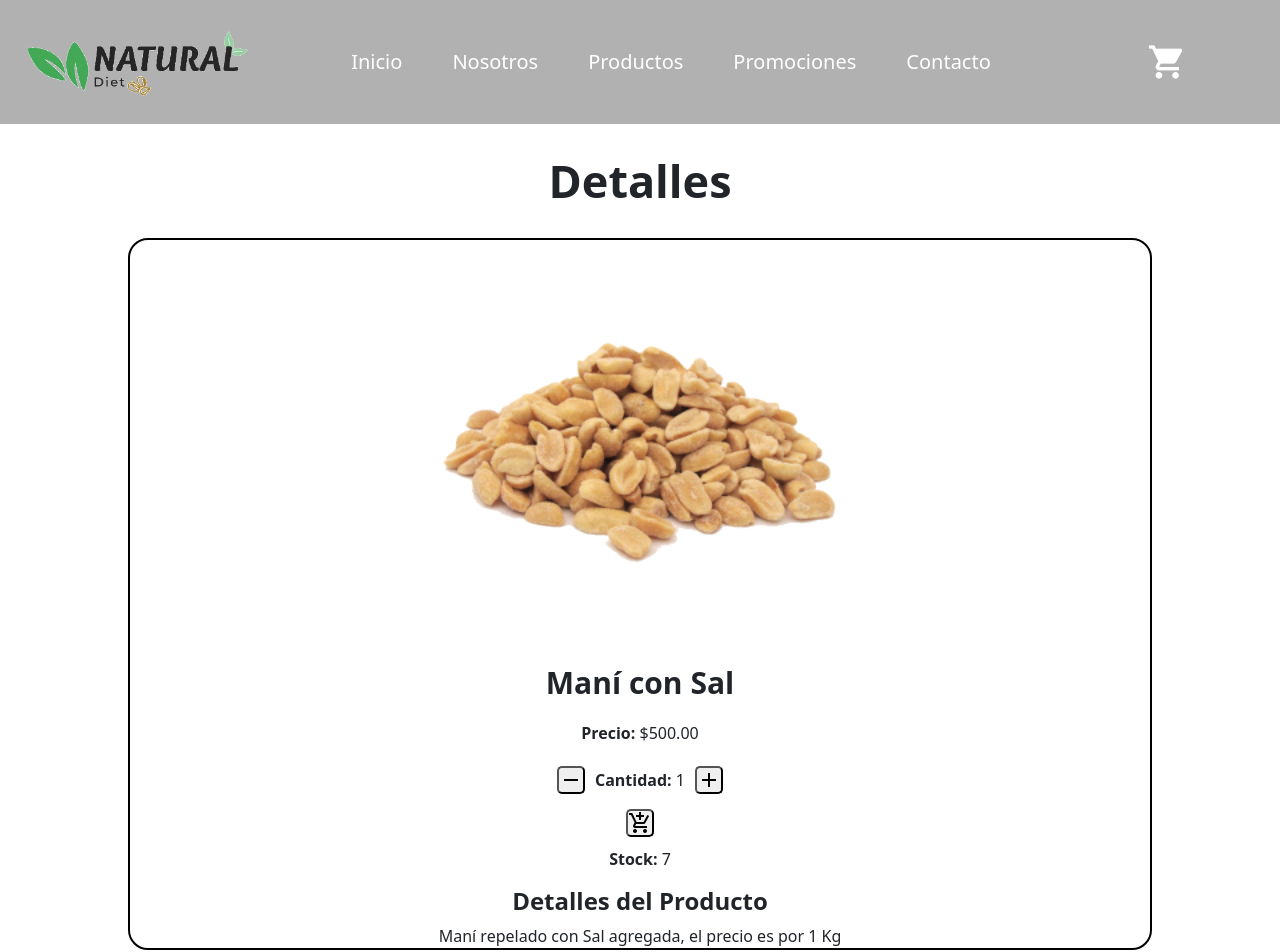
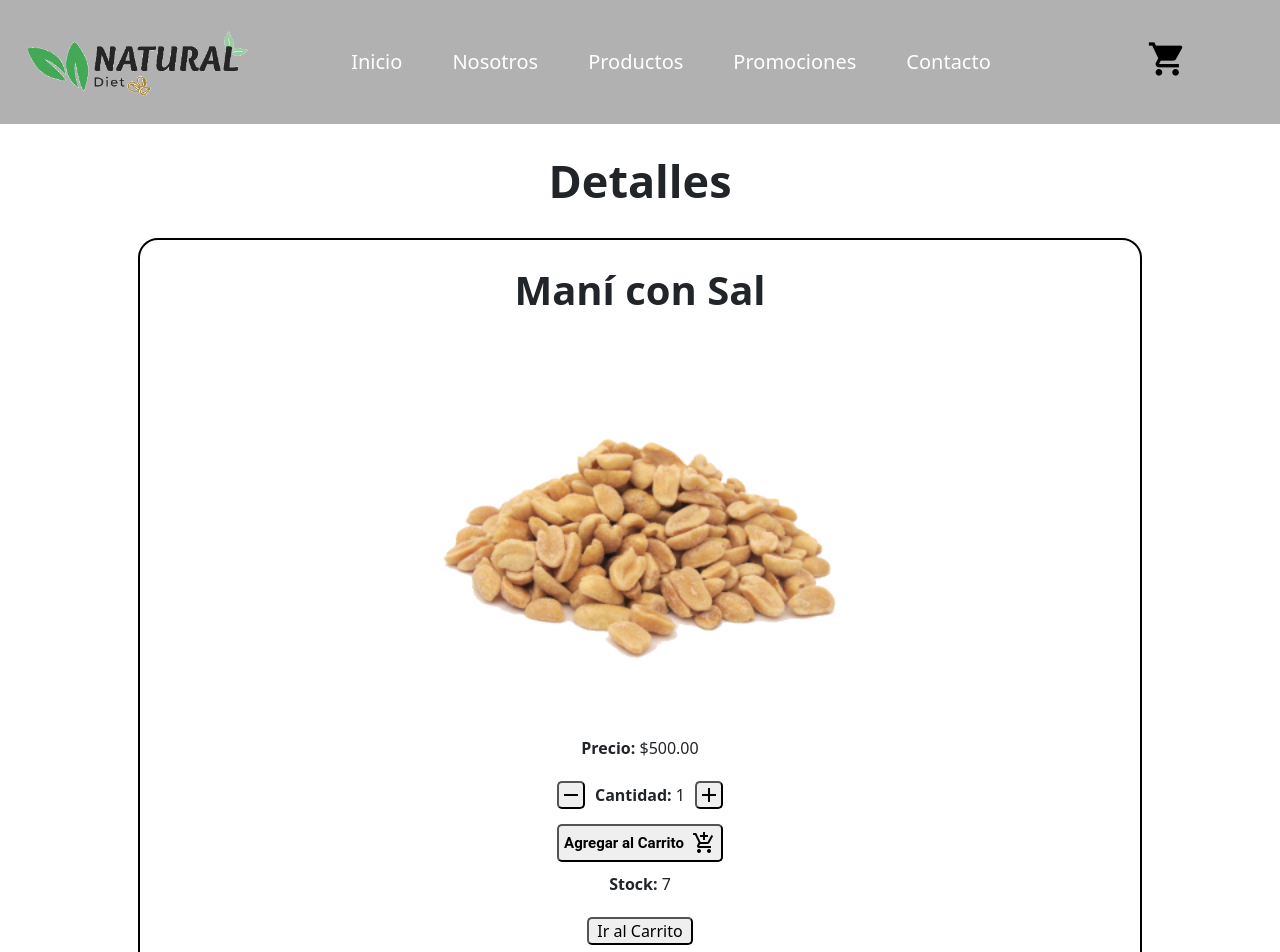
Before and after one commit to fmrg03/naturaldiet.github.io, a React (Create React App) app: page /item/4050 in a window 1280 px wide. Shown: the top 952 px of the page. Built offline with nearby package versions, Linux system fonts and the light colour scheme; data requests are answered from the project's data file.

Commit message:
Desafío 9

```diff
--- a/src/App.js
+++ b/src/App.js
@@ -2,6 +2,7 @@ import Header from "./components/Header"
 import Footer from "./components/Footer"
 import ItemListContainer from "./components/ItemListContainer"
 import ItemDetailContainer from "./components/ItemDetailContainer"
+import Cart from "./components/Cart"
 import { BrowserRouter, Route } from "react-router-dom"
 
 const App = () => {
@@ -12,6 +13,7 @@ const App = () => {
             <Route path="/categoria/:id" component={ItemListContainer} />
             <Route path="/productos" component={ItemListContainer} />
             <Route path="/item/:id" component={ItemDetailContainer} />
+            <Route path="/cart" component={Cart} />
             <Footer />
         </BrowserRouter>
     )
--- /dev/null
+++ b/src/components/Cart.js
@@ -0,0 +1,9 @@
+const Cart = () => {
+    return (
+        <div>
+
+        </div>
+    )
+}
+
+export default Cart
--- a/src/components/CartWidget.js
+++ b/src/components/CartWidget.js
@@ -1,6 +1,10 @@
+import { Link } from "react-router-dom"
+
 const CartWidget = () => {
     return (
-        <span className="material-icons carrito">shopping_cart</span>
+        <Link to="/cart">
+            <span className="material-icons carrito">shopping_cart</span>
+        </Link>
     )
 }
 
--- a/src/components/ItemCount.js
+++ b/src/components/ItemCount.js
@@ -1,40 +1,49 @@
 import { useState } from "react"
 import ModalCart from './ModalCart'
+import { Container, Row, Col } from "react-bootstrap"
 
-
-const ItemCount = ({ stock, initial, productos }) => {
+const ItemCount = ({ initial, producto, onAdd, sumarRestar }) => {
 
     const [contador, setContador] = useState(initial)
 
-    const [stockfinal, setStockfinal] = useState(stock)
+    const [stockfinal, setStockfinal] = useState(producto.stock - initial)
 
     const sumarContador = () => {
-        if (contador < stock) {
+        if (contador < producto.stock) {
             setContador(contador + 1)
         }
         if (stockfinal > 1) {
             setStockfinal(stockfinal - 1)
         }
+        sumarRestar(stockfinal - 1)
     }
+
     const restarContador = () => {
         if (contador > 1) {
             setContador(contador - 1)
         }
-        if (stockfinal < stock) {
+        if (stockfinal < producto.stock - 1) {
             setStockfinal(stockfinal + 1)
         }
+        sumarRestar(stockfinal)
     }
 
+    const buttonOnAdd = () => {
+        onAdd(contador)
+    }
+
+
     return (
-        <div className="centrar">
-            <div className="divCantidad">
-                <button className="material-icons" onClick={restarContador}>remove</button>
-                <p className="cantidadProducto alignCenter"><span className="boldFont">Cantidad: </span>{contador}</p>
-                <button className="material-icons" onClick={sumarContador}>add</button>
-            </div>
-            <ModalCart nombre={productos.nombre} unidades={contador} imagen={productos.imagen} precio={productos.precio} />
-            <p><span className="boldFont">Stock: </span>{stockfinal - initial}</p>
-        </div>
+        <Container fluid className="centrar">
+            <Row>
+                <div className="divCantidad">
+                    <button className="material-icons" onClick={restarContador}>remove</button>
+                    <p className="cantidadProducto alignCenter"><span className="boldFont">Cantidad: </span>{contador}</p>
+                    <button className="material-icons" onClick={sumarContador}>add</button>
+                </div>
+            </Row>
+            <ModalCart nombre={producto.nombre} unidades={contador} imagen={producto.imagen} precio={producto.precio} add={buttonOnAdd} />
+        </Container>
     )
 }
 
--- a/src/components/ItemDetail.js
+++ b/src/components/ItemDetail.js
@@ -1,23 +1,41 @@
-import Container from 'react-bootstrap/Container'
-import Row from "react-bootstrap/Row"
-import Col from "react-bootstrap/Col"
+import { useState } from 'react'
+import { Container, Row, Col } from "react-bootstrap"
+import Image from 'react-bootstrap/Image'
 import ItemCount from "./ItemCount"
+import { Link } from "react-router-dom"
 
-const ItemDetail = ({ productos, initial, stock }) => {
+
+const ItemDetail = ({ producto, initial }) => {
+
+    const [stockfinal, setStockfinal] = useState(producto.stock - initial)
+
+    const onAdd = (cantidad) => {
+        console.log("se agrego: ", cantidad)
+    }
+    const sumarRestar = (stock) => {
+        setStockfinal(stock)
+        console.log("stock final: ", stock)
+    }
 
     return (
         <Container fluid className="contenedorItemD centrar">
             <Row>
+                <Col xs={12} xxl={12}>
+                    <p className="nombreProducto">{producto.nombre}</p>
+                </Col>
+            </Row>
+            <Row>
                 <Col xs={12} xxl={6}>
-                    <img src={productos.imagen} alt={productos.nombre} width="400x300" className="cardImagen" />
+                    <Image src={producto.imagen} alt={producto.nombre} width="400x300" className="cardImagen" fluid />
                 </Col>
                 <Col xs={12} xxl={6} className="alignCenter">
-                    <p className="nombreProducto">{productos.nombre}</p>
-                    <p><span className="boldFont">Precio: </span>${productos.precio}</p>
-                    <ItemCount initial={initial} stock={stock} productos={productos} />
+                    <p><span className="boldFont">Precio: </span>${producto.precio}</p>
+                    <ItemCount initial={initial} producto={producto} onAdd={onAdd} sumarRestar={sumarRestar} />
+                    <p><span className="boldFont">Stock: </span>{stockfinal}</p>
+                    <button className="irAlCarrito"><Link to="/cart">Ir al Carrito</Link></button>
                     <div>
                         <h4 className="boldFont">Detalles del Producto</h4>
-                        {productos.descripcion}
+                        {producto.descripcion}
                     </div>
                 </Col>
             </Row>
--- a/src/components/ItemDetailContainer.js
+++ b/src/components/ItemDetailContainer.js
@@ -2,16 +2,13 @@ import { useState, useEffect } from "react"
 import ItemDetail from "./ItemDetail"
 import Spinner from "react-bootstrap/Spinner"
 import { useParams } from "react-router"
+import { Container, Row, Col } from "react-bootstrap"
 
 const ItemDetailContainer = () => {
 
     let { id } = useParams()
 
     const [datos, setDatos] = useState([])
-
-
-
-
 
     useEffect(() => {
         let URL = "http://localhost:3001/venta/" + id
@@ -32,10 +29,18 @@ const ItemDetailContainer = () => {
         )
     } else {
         return (
-            <div>
-                <h1 className="productosTitulo">Detalles</h1>
-                <ItemDetail id={datos.id} productos={datos} stock={datos.stock} initial={1} />
-            </div>
+            <Container fluid>
+                <Row>
+                    <Col>
+                        <h1 className="productosTitulo">Detalles</h1>
+                    </Col>
+                </Row>
+                <Row>
+                    <Col>
+                        <ItemDetail id={datos.id} producto={datos} initial={1} />
+                    </Col>
+                </Row>
+            </Container>
         )
     }
 }
--- a/src/components/ItemListContainer.js
+++ b/src/components/ItemListContainer.js
@@ -1,6 +1,7 @@
 import ItemList from "./ItemList"
 import { useState, useEffect } from "react"
 import { useParams } from "react-router-dom"
+import { Container, Row, Col } from "react-bootstrap"
 
 const ItemListContainer = () => {
 
@@ -43,13 +44,21 @@ const ItemListContainer = () => {
     }, [id])
 
     return (
-        <div>
-            <h1 className="saludo">Hola, ¡Bienvenido!</h1>
-            <p className="productosTitulo">{nombreCategoria}</p>
-            <div className="flexProductos">
-                <ItemList key={id} productos={datos} initial={1} />
-            </div>
-        </div>
+        <Container fluid>
+            <Row>
+                <Col>
+                    <h1 className="saludo">Hola, ¡Bienvenido!</h1>
+                    <p className="productosTitulo">{nombreCategoria}</p>
+                </Col>
+            </Row>
+            <Row>
+                <Col xs={12} xxl={12}>
+                    <div className="flexProductos">
+                        <ItemList productos={datos} initial={1} />
+                    </div>
+                </Col>
+            </Row>
+        </Container>
     )
 }
 
--- a/src/components/ModalCart.js
+++ b/src/components/ModalCart.js
@@ -1,7 +1,7 @@
 import Modal from 'react-bootstrap/Modal'
 import { useState } from 'react'
 
-const ModalCart = ({ nombre, unidades, imagen, precio }) => {
+const ModalCart = ({ nombre, unidades, imagen, precio, add }) => {
 
     const [show, setShow] = useState(false)
 
@@ -9,13 +9,14 @@ const ModalCart = ({ nombre, unidades, imagen, precio }) => {
     const handleShow = () => {
         setShow(true)
         setTimeout(() => setShow(false), 2500)
+        add()
     }
 
 
     return (
         <>
             <button className="material-icons botonAddCart" variant="primary" onClick={handleShow}>
-                add_shopping_cart
+                <span className="a">Agregar al Carrito </span> add_shopping_cart
             </button>
 
             <Modal show={show} onHide={handleClose}>
--- a/src/style.css
+++ b/src/style.css
@@ -73,6 +73,8 @@ ul{
 .carrito{
     margin-right: 80px;
     font-size: 40px;
+    text-decoration: none;
+    color: black;
 }
 .centrar{
     text-align: center;
@@ -102,7 +104,6 @@ ul{
     text-align: center;
     justify-content: center;
 }
-
 .borderBlack{
     border: 2px solid black;
     border-radius: 20px;
@@ -111,9 +112,7 @@ ul{
 .cantidadProducto{
     display: inline-block;
     margin: 0 5px;
-
 }
-
 .flexProductos{
     display: flex;
     justify-content: space-around;
@@ -125,7 +124,7 @@ ul{
     text-align: center;
 }
 .nombreProducto{
-    font-size: 30px;
+    font-size: 40px;
     margin-top: 20px;
     font-weight: bold;
 }
@@ -143,6 +142,24 @@ button{
 .botonAddCart{
     display: block;
     margin: 10px auto;
+    display: flex;
+    align-items: center;
+    justify-content: space-between;
+    padding: 5px;
+}
+.a{
+    font-family: 'Roboto', sans-serif;
+    font-size: 15px;
+    margin-right: 8px;
+    font-weight: bold;
+}
+.irAlCarrito a{
+    text-decoration: none;
+    color: black;
+    padding: 8px;
+}
+.irAlCarrito{
+    margin-bottom: 20px;
 }
 .boldFont{
     font-weight: bold;
```
Also changed, not shown: public/images/porotosNegros - posible arreglado.png (added), 1 other file (tests, documents, lock files or other folders).
